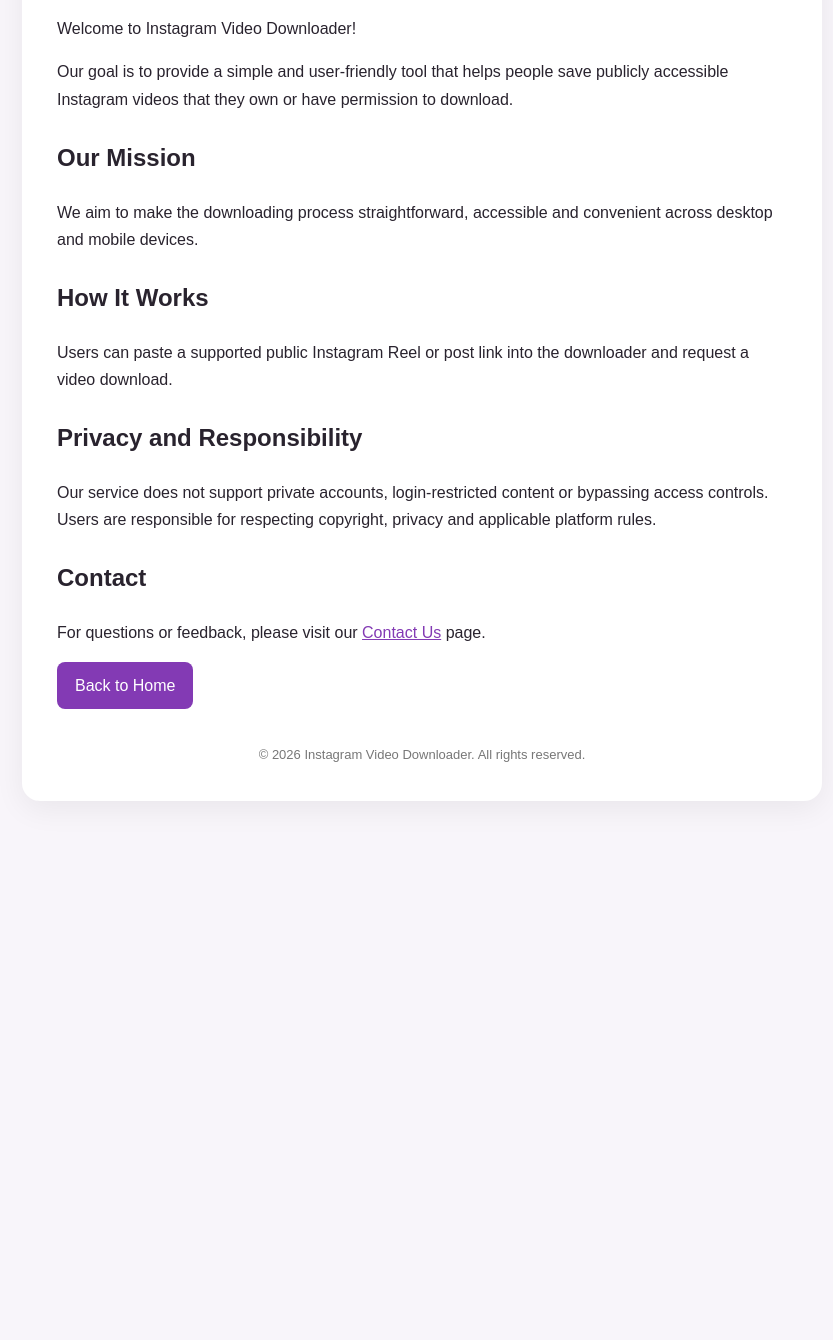
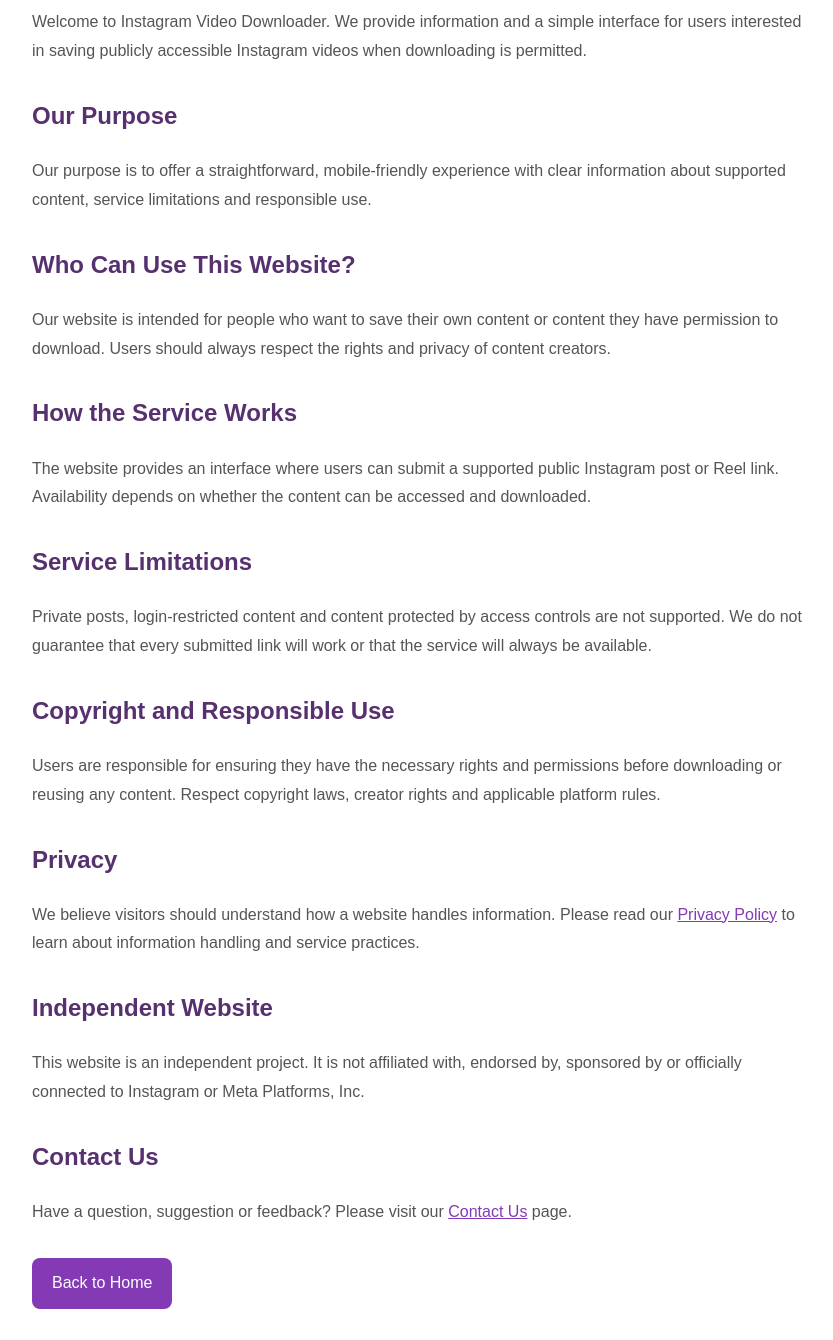
Before and after one commit to nu3883995-hash/Instagram-downloader., a website: page about.html in a window 1280 px wide. Shown: the part 182-1522 px from the top of the page, without its empty margins (218-1051 px from the left). Before the commit the page ends 1048 px from the top, so only its background shows below. Drawn offline with Linux system fonts and the light colour scheme.

Commit message:
Update about.html

```diff
--- a/about.html
+++ b/about.html
@@ -3,77 +3,180 @@
 <head>
   <meta charset="UTF-8">
   <meta name="viewport" content="width=device-width, initial-scale=1">
-  <meta name="description" content="Learn about Instagram Video Downloader, a simple tool for saving public Instagram videos you own or have permission to download.">
+
+  <meta name="description" content="Learn about our independent video downloader, its purpose, service limitations, privacy practices and responsible content use.">
+
   <title>About Us - Instagram Video Downloader</title>
+
   <style>
-    * { box-sizing: border-box; }
+    * {
+      box-sizing: border-box;
+    }
+
     body {
       margin: 0;
-      padding: 25px;
+      padding: 20px;
       font-family: Arial, sans-serif;
       background: #f8f5fa;
       color: #29232e;
-      line-height: 1.7;
+      line-height: 1.8;
     }
+
     main {
-      max-width: 800px;
-      margin: 40px auto;
+      max-width: 850px;
+      margin: 35px auto;
       padding: 35px;
       background: white;
       border-radius: 18px;
       box-shadow: 0 8px 30px #00000010;
     }
-    h1 { color: #833ab4; }
-    h2 { margin-top: 25px; }
-    a { color: #833ab4; }
+
+    h1 {
+      color: #833ab4;
+      font-size: 32px;
+    }
+
+    h2 {
+      margin-top: 28px;
+      color: #57316f;
+    }
+
+    p {
+      color: #555;
+    }
+
+    a {
+      color: #833ab4;
+    }
+
     .home {
       display: inline-block;
-      padding: 10px 18px;
+      margin-top: 15px;
+      padding: 11px 20px;
       color: white;
       background: #833ab4;
       text-decoration: none;
       border-radius: 8px;
     }
+
     footer {
       margin-top: 35px;
+      padding-top: 20px;
+      border-top: 1px solid #eee;
       text-align: center;
       color: #777;
       font-size: 13px;
     }
+
+    @media (max-width: 600px) {
+      main {
+        padding: 23px;
+      }
+
+      h1 {
+        font-size: 27px;
+      }
+    }
   </style>
 </head>
+
 <body>
+
 <main>
+
   <h1>About Us</h1>
 
-  <p>Welcome to Instagram Video Downloader!</p>
+  <p>
+    Welcome to Instagram Video Downloader.
+    We provide information and a simple interface for
+    users interested in saving publicly accessible
+    Instagram videos when downloading is permitted.
+  </p>
 
-  <p>Our goal is to provide a simple and user-friendly tool
-  that helps people save publicly accessible Instagram videos
-  that they own or have permission to download.</p>
+  <h2>Our Purpose</h2>
 
-  <h2>Our Mission</h2>
-  <p>We aim to make the downloading process straightforward,
-  accessible and convenient across desktop and mobile devices.</p>
+  <p>
+    Our purpose is to offer a straightforward,
+    mobile-friendly experience with clear information
+    about supported content, service limitations and
+    responsible use.
+  </p>
 
-  <h2>How It Works</h2>
-  <p>Users can paste a supported public Instagram Reel or post
-  link into the downloader and request a video download.</p>
+  <h2>Who Can Use This Website?</h2>
 
-  <h2>Privacy and Responsibility</h2>
-  <p>Our service does not support private accounts, login-restricted
-  content or bypassing access controls. Users are responsible
-  for respecting copyright, privacy and applicable platform rules.</p>
+  <p>
+    Our website is intended for people who want to
+    save their own content or content they have
+    permission to download. Users should always
+    respect the rights and privacy of content creators.
+  </p>
 
-  <h2>Contact</h2>
-  <p>For questions or feedback, please visit our
-  <a href="contact.html">Contact Us</a> page.</p>
+  <h2>How the Service Works</h2>
 
-  <p><a class="home" href="/">Back to Home</a></p>
+  <p>
+    The website provides an interface where users
+    can submit a supported public Instagram post
+    or Reel link. Availability depends on whether
+    the content can be accessed and downloaded.
+  </p>
+
+  <h2>Service Limitations</h2>
+
+  <p>
+    Private posts, login-restricted content and
+    content protected by access controls are not
+    supported. We do not guarantee that every
+    submitted link will work or that the service
+    will always be available.
+  </p>
+
+  <h2>Copyright and Responsible Use</h2>
+
+  <p>
+    Users are responsible for ensuring they have
+    the necessary rights and permissions before
+    downloading or reusing any content. Respect
+    copyright laws, creator rights and applicable
+    platform rules.
+  </p>
+
+  <h2>Privacy</h2>
+
+  <p>
+    We believe visitors should understand how a
+    website handles information. Please read our
+    <a href="privacy.html">Privacy Policy</a>
+    to learn about information handling and service
+    practices.
+  </p>
+
+  <h2>Independent Website</h2>
+
+  <p>
+    This website is an independent project.
+    It is not affiliated with, endorsed by,
+    sponsored by or officially connected to
+    Instagram or Meta Platforms, Inc.
+  </p>
+
+  <h2>Contact Us</h2>
+
+  <p>
+    Have a question, suggestion or feedback?
+    Please visit our
+    <a href="contact.html">Contact Us</a> page.
+  </p>
+
+  <p>
+    <a class="home" href="/">Back to Home</a>
+  </p>
 
   <footer>
-    © 2026 Instagram Video Downloader. All rights reserved.
+    © 2026 Instagram Video Downloader.
+    All rights reserved.
   </footer>
+
 </main>
+
 </body>
 </html>
```
